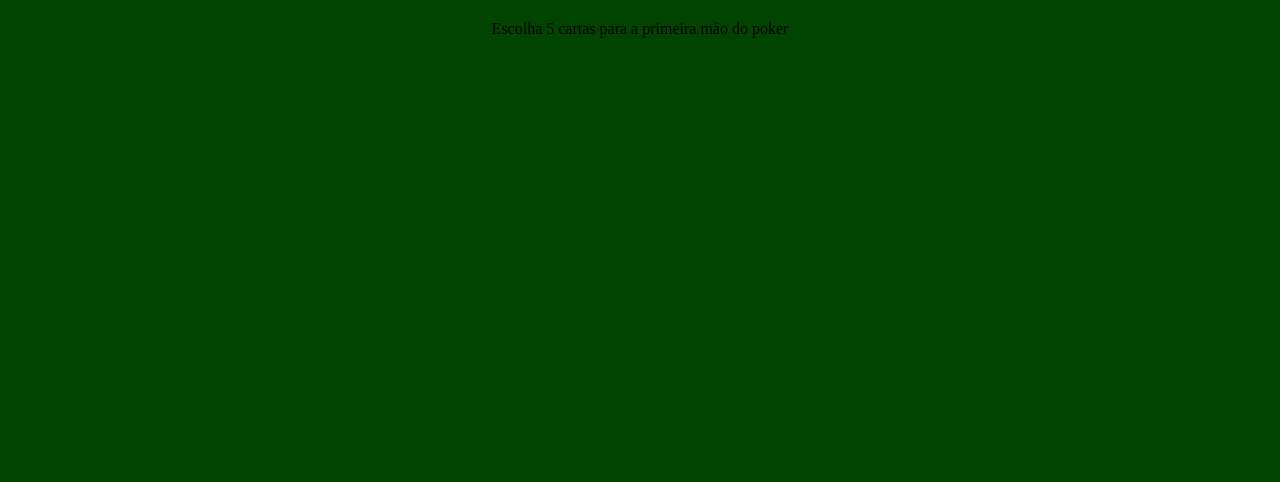
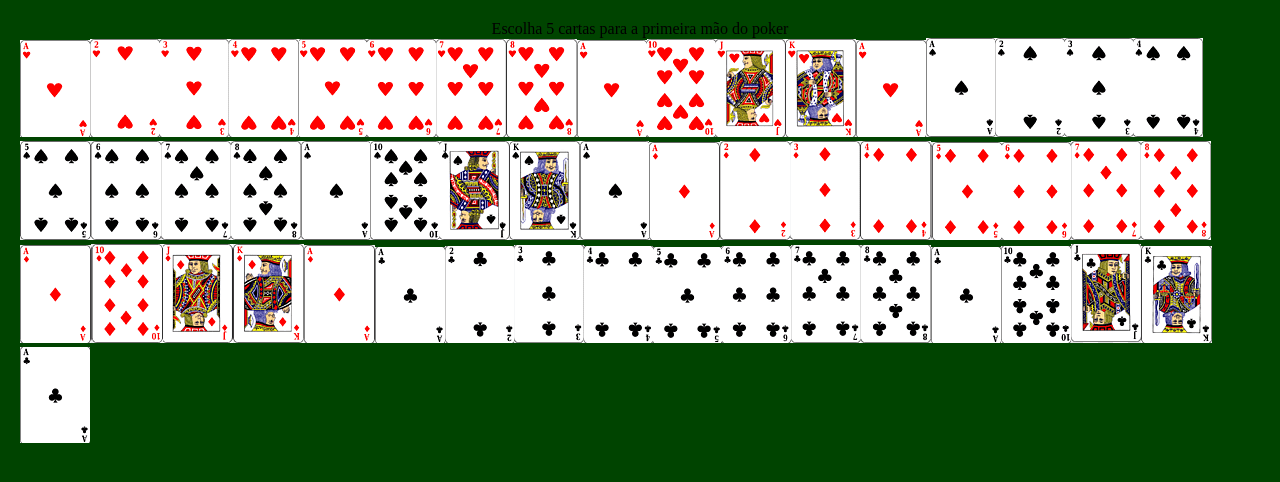
Before and after one commit to 0xjoaovpsantos/poker-simulator-react, a React (Create React App) app: page / in a window 1280 px wide. Shown: the top 482 px of the page. Built offline with nearby package versions, Linux system fonts and the light colour scheme.

Commit message:
add: component card

```diff
--- /dev/null
+++ b/src/components/Card/index.tsx
@@ -0,0 +1,11 @@
+import React from 'react';
+
+interface CardProps {
+  id: number;
+  icon: string;
+  description: string;
+}
+
+const Card: React.FC<CardProps> = (props) => <img src={props.icon} />;
+
+export default Card;
--- a/src/pages/Home/index.tsx
+++ b/src/pages/Home/index.tsx
@@ -1,13 +1,25 @@
 import React from 'react';
 
 import { Container, Deck } from './styles';
+
+import deckCards from '../../utils/deckCards';
+
+import Card from '../../components/Card';
 
 const Home: React.FC = () => (
   <>
     <Container>
       <Deck>
         <p>Escolha 5 cartas para a primeira mão do poker</p>
-        <div>{}</div>
+        <div>
+          {deckCards.map((card) => (
+            <Card
+              id={card.id}
+              icon={card.icon}
+              description={card.description}
+            />
+          ))}
+        </div>
       </Deck>
     </Container>
   </>
```
